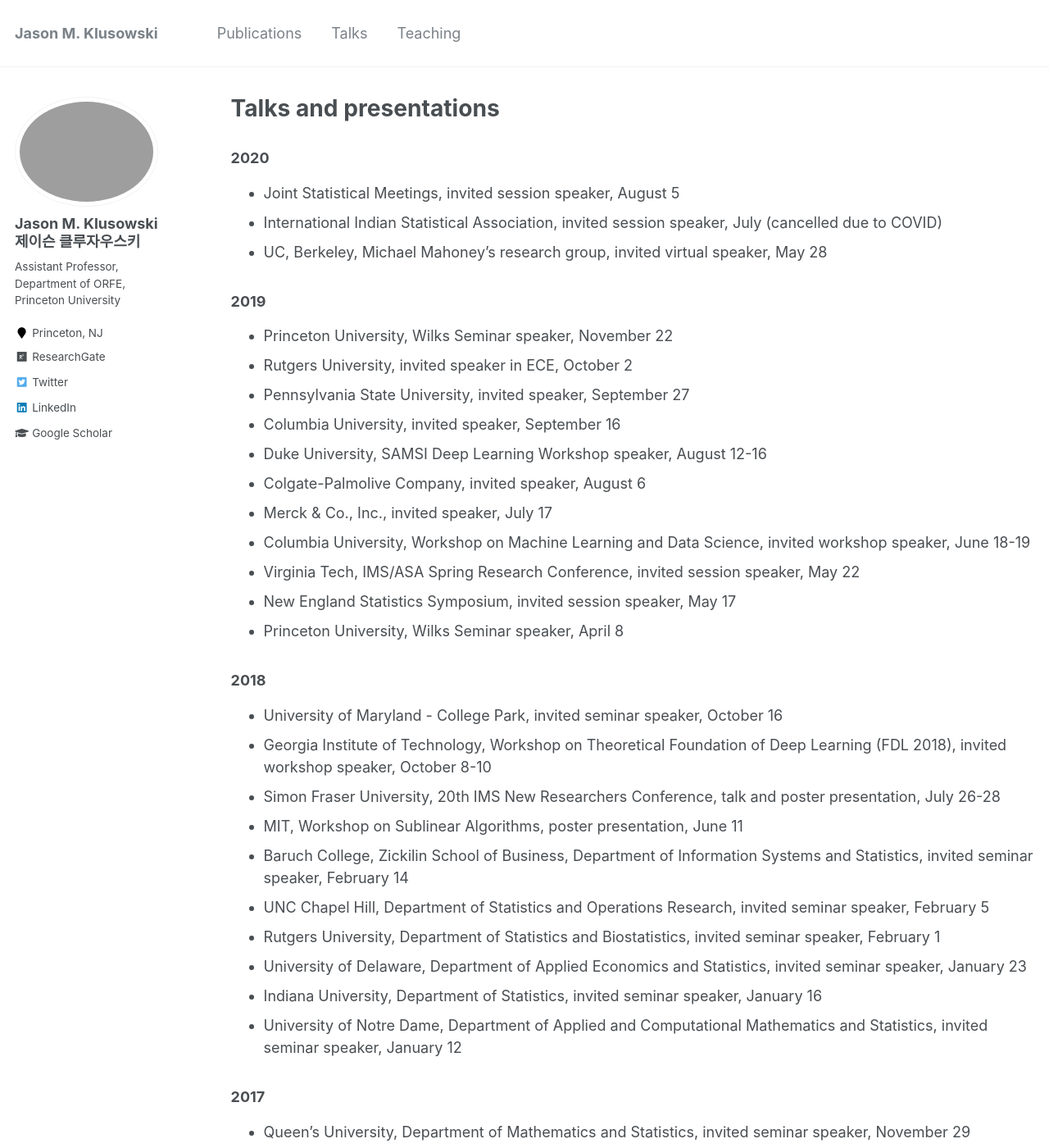
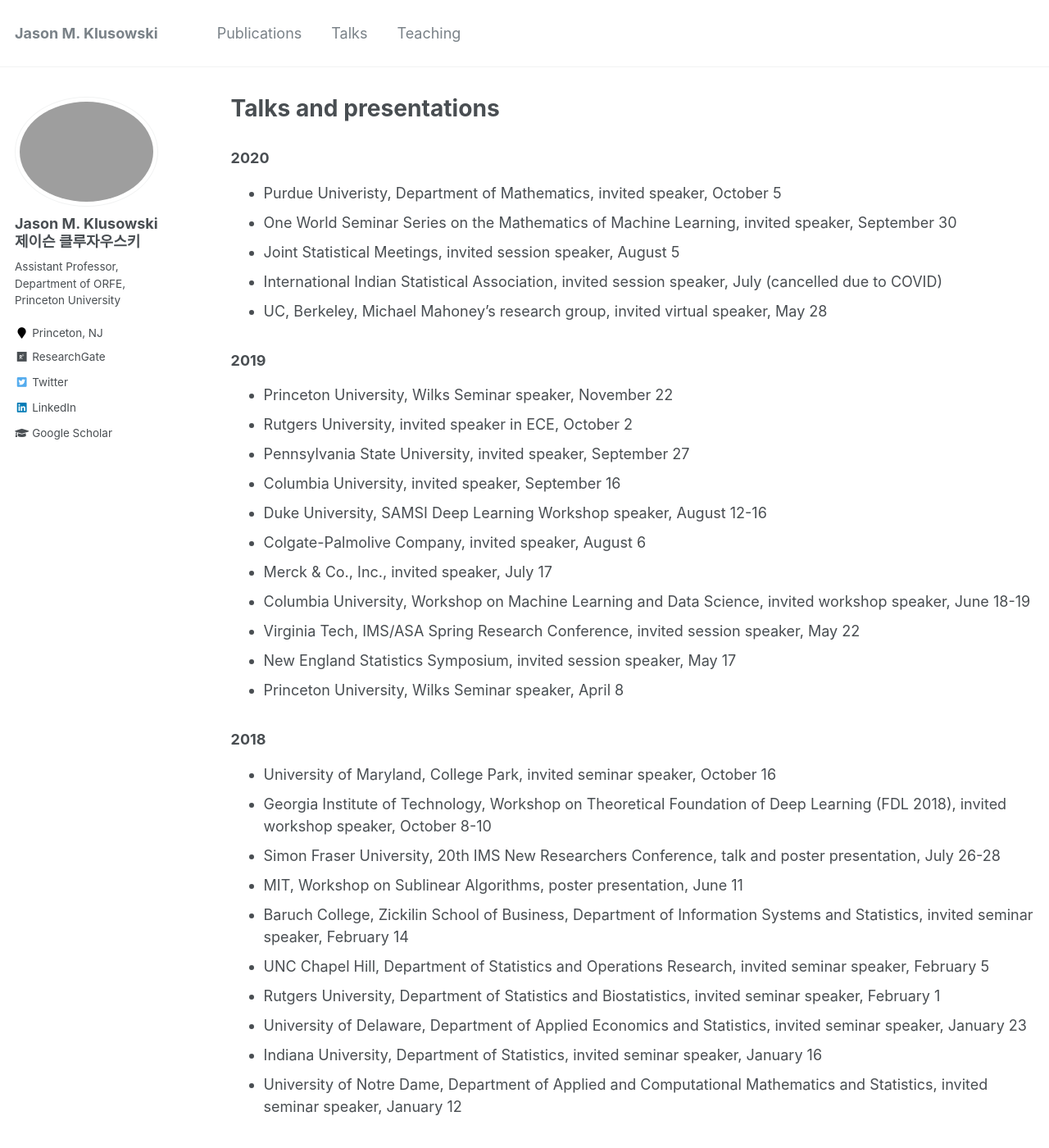
Before and after one commit to jasonklusowski/jasonklusowski.github.io, a Jekyll site: the page built from _pages/talks.md, in a window 1280 px wide and 1400 px high. Shown: the whole window at 82% size. Built offline with Jekyll 4.4.1, drawn with Linux system fonts in a browser that asks for light colours.

Commit message:
Update talks.md

```diff
--- a/_pages/talks.md
+++ b/_pages/talks.md
@@ -6,6 +6,8 @@ author_profile: true
 ---
 
 ### 2020
+* Purdue Univeristy, Department of Mathematics, invited speaker, October 5
+* One World Seminar Series on the Mathematics of Machine Learning, invited speaker, September 30
 * Joint Statistical Meetings, invited session speaker, August 5
 * International Indian Statistical Association, invited session speaker, July (cancelled due to COVID)
 * UC, Berkeley, Michael Mahoney's research group, invited virtual speaker, May 28
@@ -24,7 +26,7 @@ author_profile: true
 * Princeton University, Wilks Seminar speaker, April 8
 
 ### 2018
-* University of Maryland - College Park, invited seminar speaker, October 16
+* University of Maryland, College Park, invited seminar speaker, October 16
 * Georgia Institute of Technology, Workshop on Theoretical Foundation of Deep Learning (FDL 2018), invited workshop speaker, October 8-10
 * Simon Fraser University, 20th IMS New Researchers Conference, talk and poster presentation, July 26-28
 * MIT, Workshop on Sublinear Algorithms, poster presentation, June 11
```
